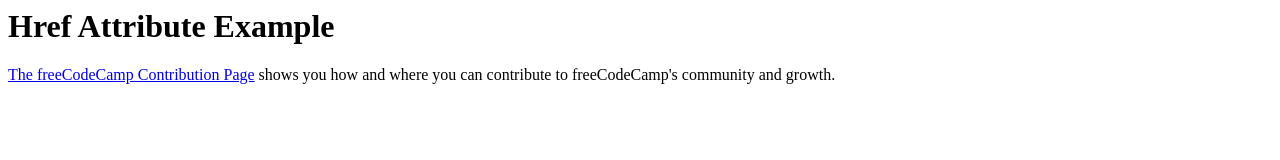
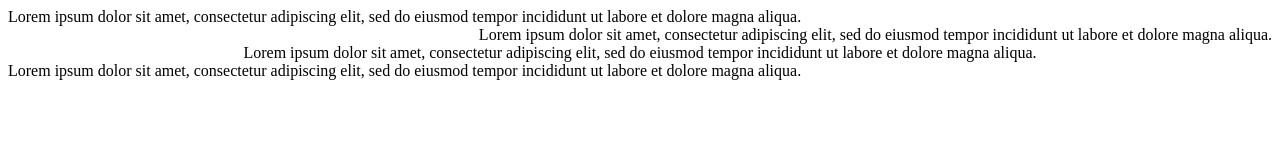
Before and after one commit to Sornaraj07/Devops, a plain HTML site: page index.html in a window 1280 px wide. Drawn offline with Linux system fonts and the light colour scheme.

Commit message:
Update index.html

```diff
--- a/index.html
+++ b/index.html
@@ -1,11 +1,23 @@
 <html>
   <head>
-    <title>Href Attribute Example</title>
+    <title>Div Align Attribbute</title>
   </head>
   <body>
-    <h1>Href Attribute Example</h1>
-    <p>
-      <a href="https://www.freecodecamp.org/contribute/">The freeCodeCamp Contribution Page</a> shows you how and where you can contribute to freeCodeCamp's community and growth.
-    </p>
+    <div align="left">
+      Lorem ipsum dolor sit amet, consectetur adipiscing elit, sed do eiusmod tempor incididunt ut
+      labore et dolore magna aliqua.
+    </div>
+    <div align="right">
+      Lorem ipsum dolor sit amet, consectetur adipiscing elit, sed do eiusmod tempor incididunt ut
+      labore et dolore magna aliqua.
+    </div>
+    <div align="center">
+      Lorem ipsum dolor sit amet, consectetur adipiscing elit, sed do eiusmod tempor incididunt ut
+      labore et dolore magna aliqua.
+    </div>
+    <div align="justify">
+      Lorem ipsum dolor sit amet, consectetur adipiscing elit, sed do eiusmod tempor incididunt ut
+      labore et dolore magna aliqua.
+    </div>
   </body>
 </html>
```
